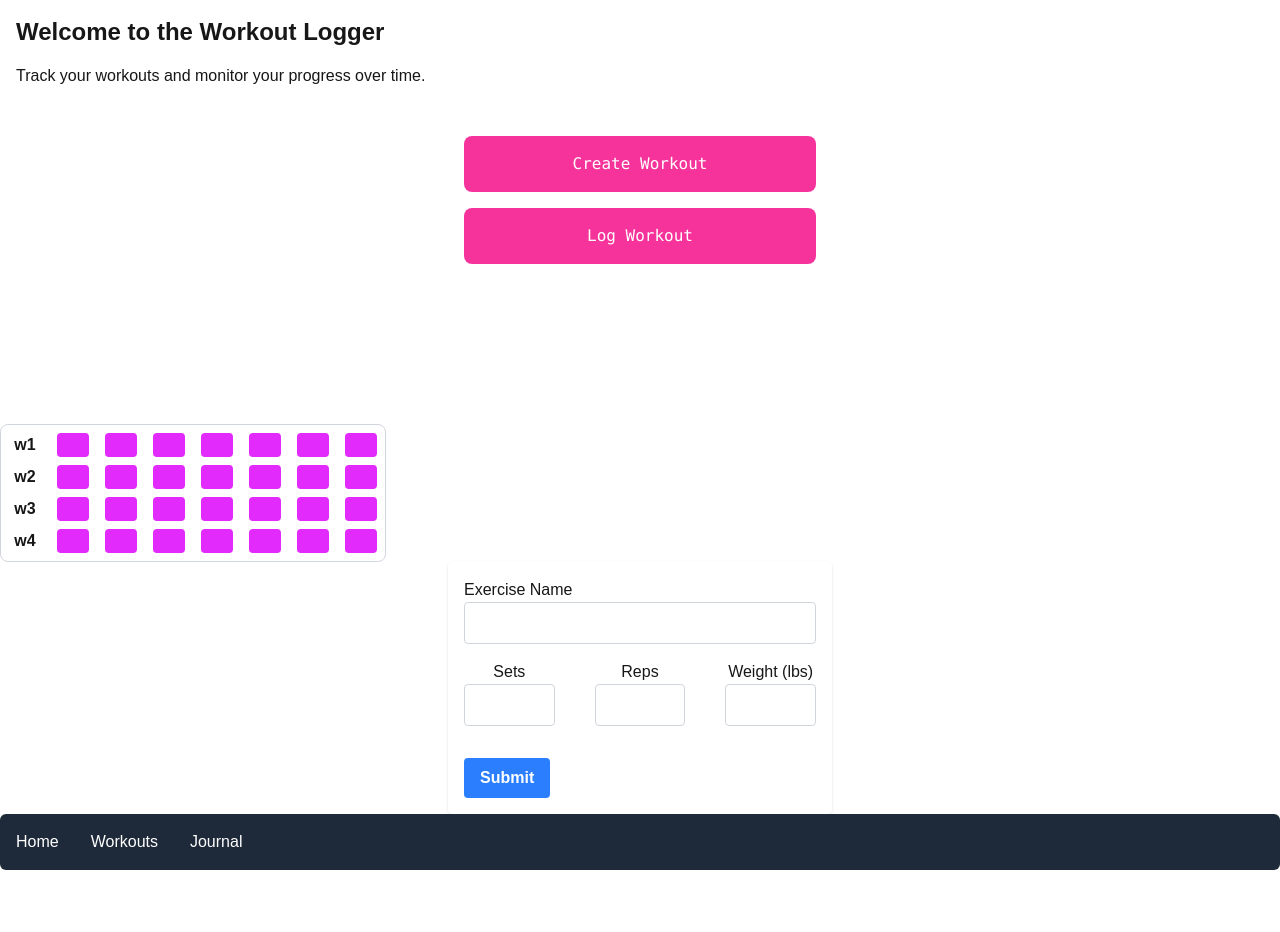
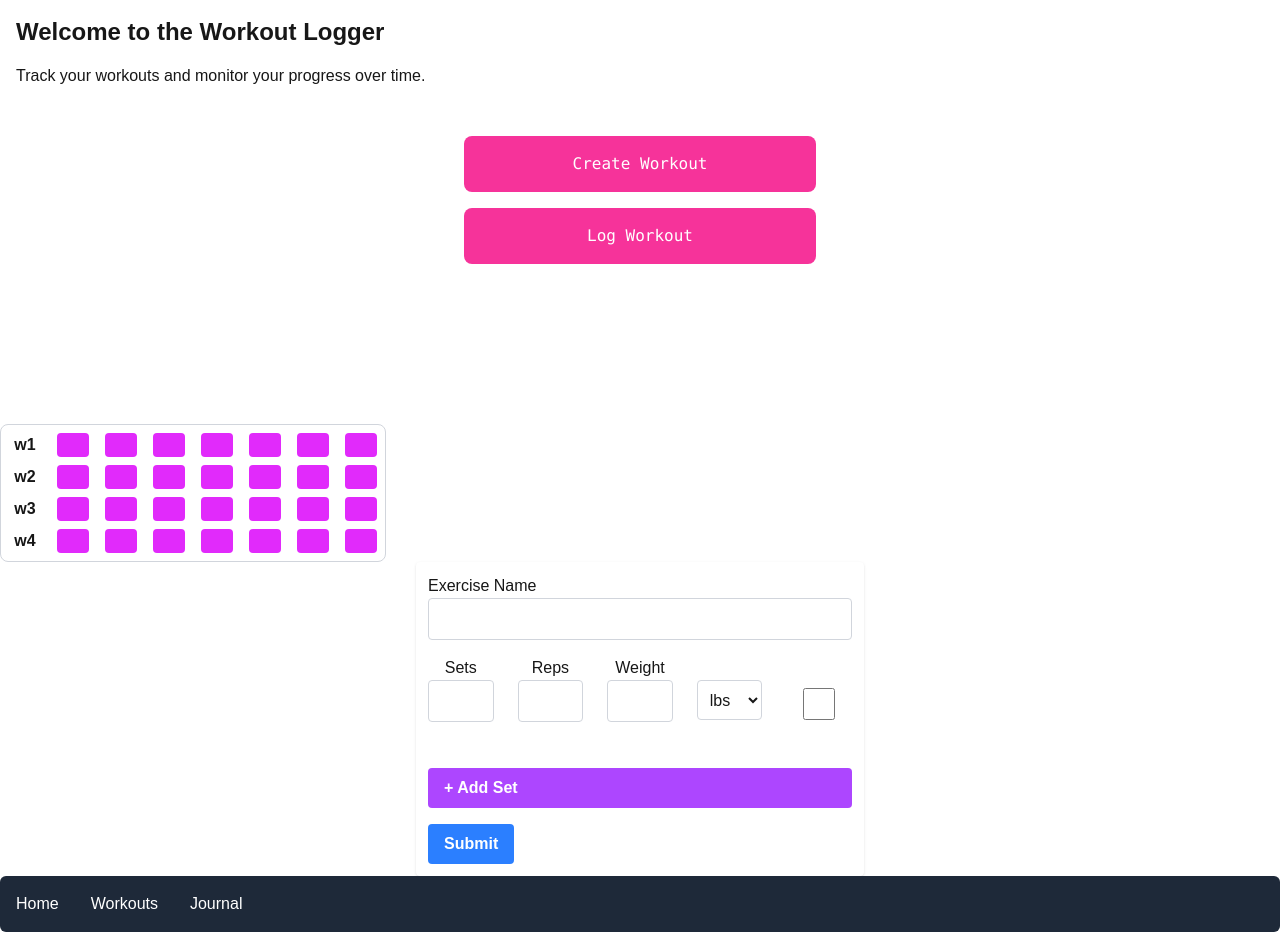
Before and after one commit to gabmor38/Workout-Logger, a Next.js app: page / in a window 1280 px wide. Before the commit the page ends 870 px from the top, so only its background shows below. Built offline with nearby package versions, Linux system fonts and the light colour scheme.

Commit message:
modified form

```diff
--- a/app/components/Form.jsx
+++ b/app/components/Form.jsx
@@ -1,11 +1,11 @@
 const Form = () => {
   return (
-    <form className="max-w-sm mx-auto p-4 bg-white rounded shadow">
+    <form className="max-w-md mx-auto p-3 bg-white rounded shadow">
         <div className="flex flex-col mb-4">
             <label htmlFor="exercise">Exercise Name</label>
             <input type="text" id="exercise" name="exercise" className="border border-gray-300 p-2 rounded" />
         </div>
-        <div className="grid grid-cols-3 gap-10 mb-4">
+        <div className="grid grid-cols-5 gap-6 mb-4">
             <div className="flex flex-col text-center mb-4">
                 <label htmlFor="sets">Sets</label>
                 <input type="number" id="sets" name="sets" min="1" max="10" className="border border-gray-300 p-2 rounded" />
@@ -15,10 +15,20 @@ const Form = () => {
                 <input type="number" id="reps" name="reps" min="1" max="50" className="border border-gray-300 p-2 rounded" />
             </div>
             <div className="flex flex-col text-center mb-4">
-            <label htmlFor="weight">Weight (lbs)</label>
+                <label htmlFor="weight">Weight</label>
                 <input type="number" id="weight" name="weight" min="1" max="500" className="border border-gray-300 p-2 rounded" />
             </div>
+            <div className="flex flex-col justify-center mb-4">
+                <select id="weight" name="lbs" className=" mt-2 h-10 border border-gray-300 p-2 rounded">
+                    <option value="lbs">lbs</option>
+                    <option value="kg">kg</option>
+                </select>
             </div>
+            <div className="flex flex-col justify-center m-8">
+                <input type="checkbox" id="completed" name="completed" className="size-8 self-center border border-gray-300 rounded" />
+            </div>
+        </div>
+        <button type="button" className="flex flex-row w-full bg-purple-500 hover:bg-pink-700 text-white font-bold py-2 px-4 rounded mb-4">+ Add Set</button>
         <button type="submit" className="bg-blue-500 hover:bg-blue-700 text-white font-bold py-2 px-4 rounded">
             Submit
         </button>
```
Lines whose indentation alone changed are shown as unchanged.
